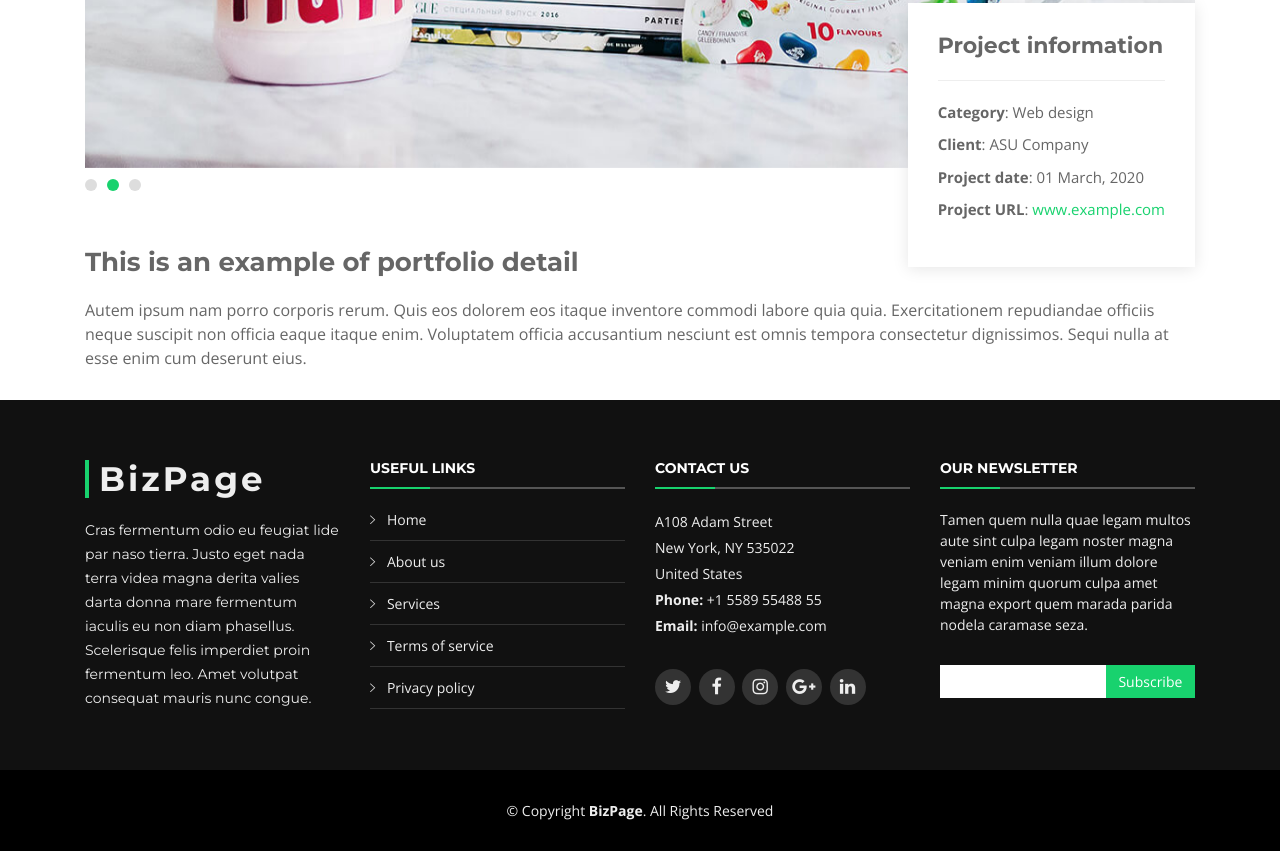
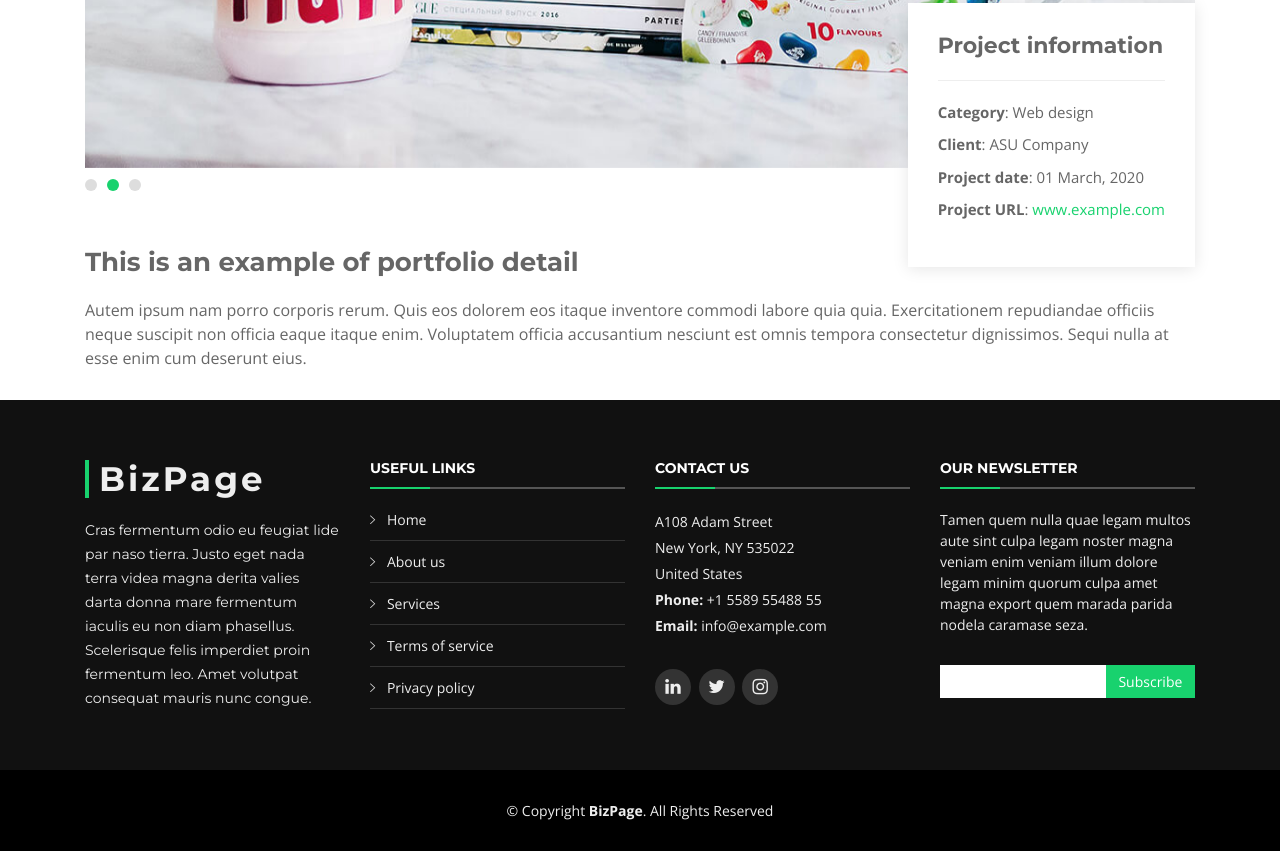
Before and after one commit to Booster-Software/Booster-Software.github.io-beta, a plain HTML site: page portfolio-details.html in a window 1280 px wide. Shown: the part 664-1515 px from the top of the page. Drawn offline with nearby package versions, Linux system fonts and the light colour scheme; files whose address does not match are found by name.

Commit message:
Add Twitter profile

```diff
--- a/portfolio-details.html
+++ b/portfolio-details.html
@@ -162,11 +162,10 @@
             </p>
 
             <div class="social-links">
-              <a href="#" class="twitter"><i class="fa fa-twitter"></i></a>
-              <a href="#" class="facebook"><i class="fa fa-facebook"></i></a>
-              <a href="#" class="instagram"><i class="fa fa-instagram"></i></a>
-              <a href="#" class="google-plus"><i class="fa fa-google-plus"></i></a>
-              <a href="#" class="linkedin"><i class="fa fa-linkedin"></i></a>
+                <a href="https://www.linkedin.com/company/booster-software" target="_blank" rel="noopener noreferrer" class="linkedin"><i class="fa fa-linkedin"></i></a>
+                <a href="https://twitter.com/BoosterSoftware" target="_blank" rel="noopener noreferrer" class="twitter"><i class="fa fa-twitter"></i></a>
+                <a href="https://www.instagram.com/booster.software/" target="_blank" rel="noopener noreferrer" class="instagram"><i class="fa fa-instagram"></i></a>
+                <!-- <a href="#" target="_blank" rel="noopener noreferrer" class="facebook"><i class="fa fa-facebook"></i></a> -->
             </div>
 
           </div>
```
Also changed, not shown: index.html (+5 -4 lines), inner-page.html (+4 -5 lines).
